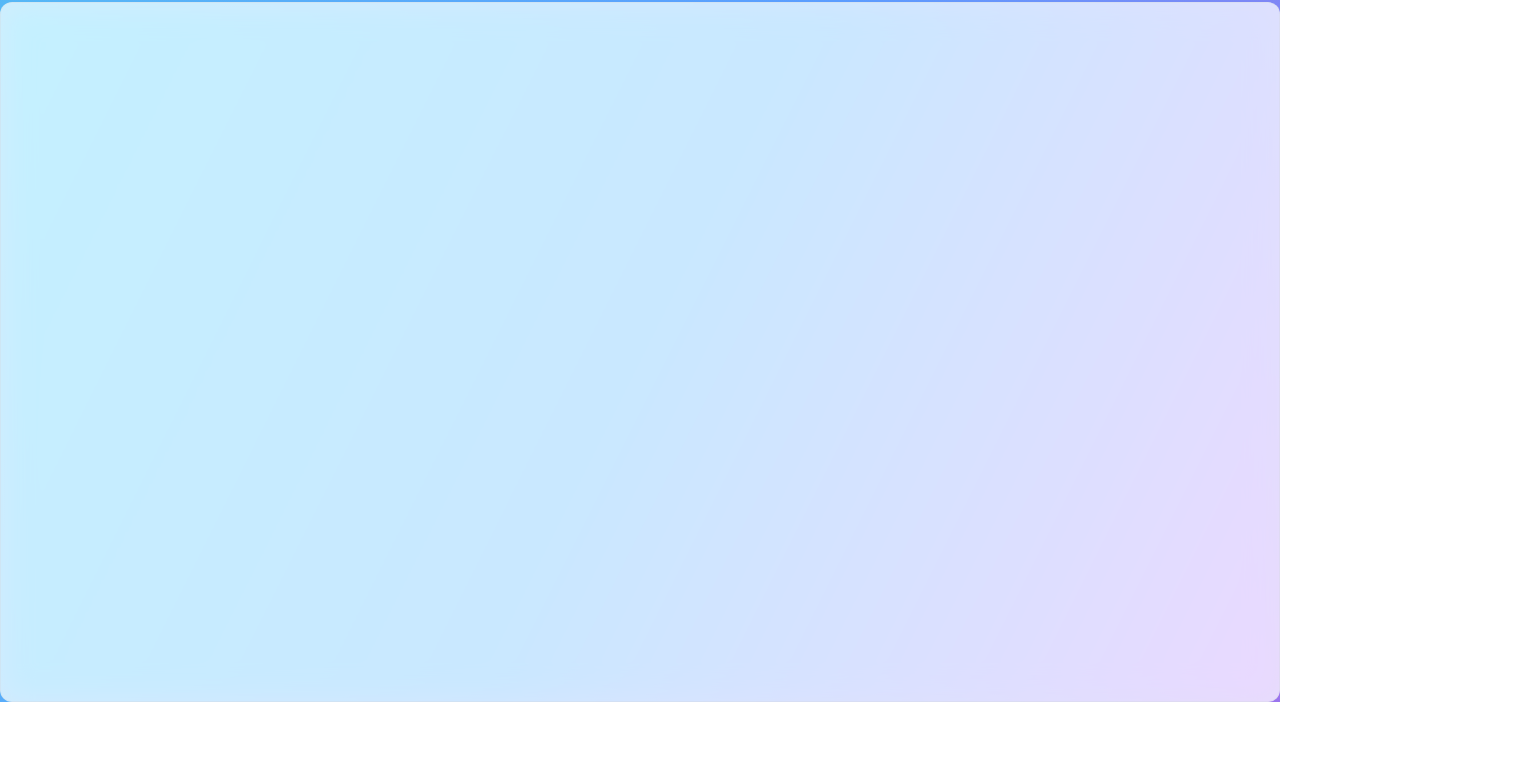
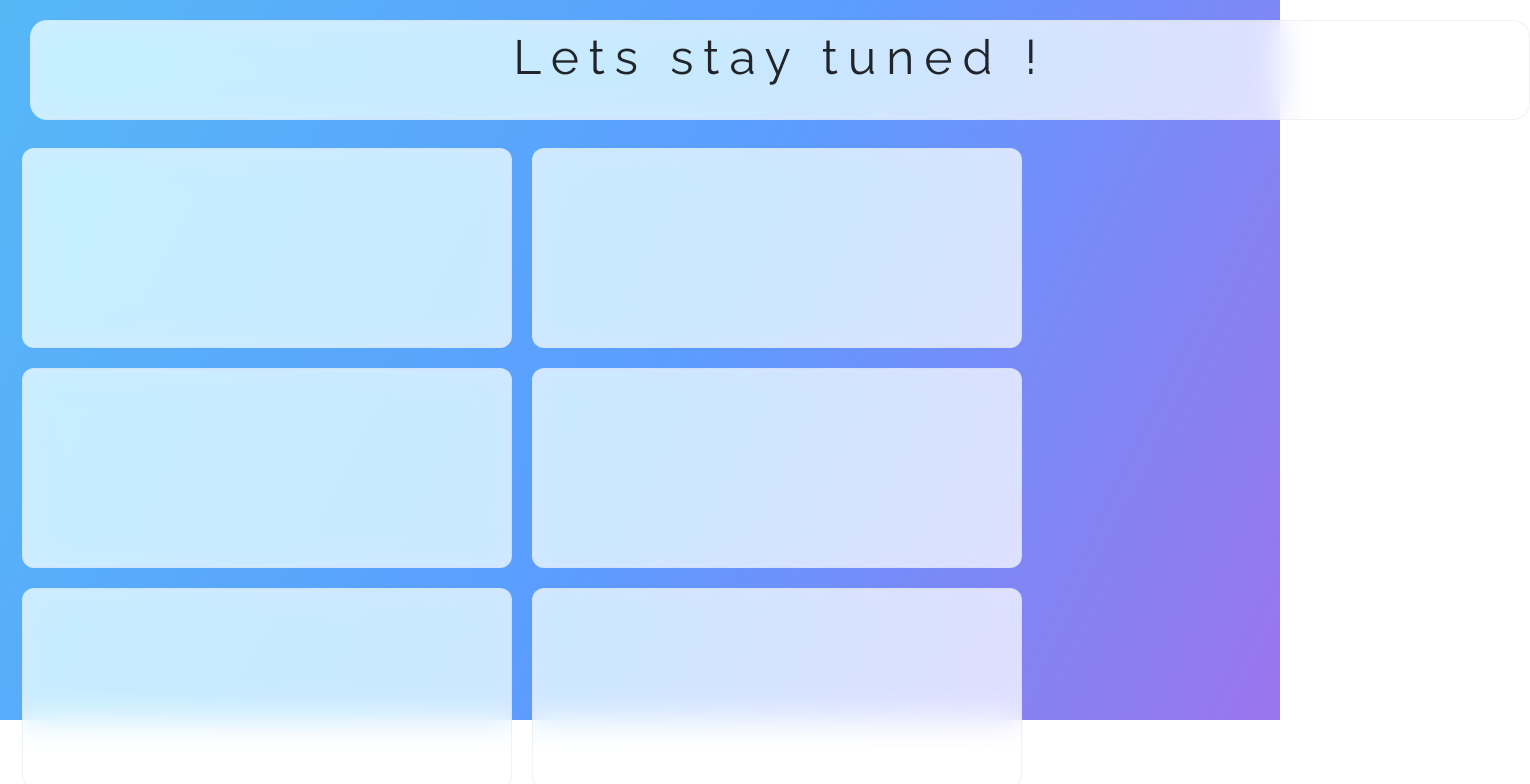
Before and after one commit to alivarastepour/personal-blog, a React (Create React App) app: page / in a window 1280 px wide. Shown: the part 1860-2644 px from the top of the page, 1530 px wide, since content can reach past the window. Before the commit the page ends 2562 px from the top, so only its background shows below. Built offline with nearby package versions, Linux system fonts and the light colour scheme.

Commit message:
more Contact-us component styles

```diff
--- a/src/Components/Contact-us/index.tsx
+++ b/src/Components/Contact-us/index.tsx
@@ -4,8 +4,34 @@ import './styles.scss'
 
 const ContactUs = () => {
     return <>
-        <Wrapper className='container glass'>
-
+        <Wrapper className='container glass-contact-us'>
+            <div className='container-header'>Lets stay tuned !</div>
+            <div className='container-body-flex'>
+                <div className="container-flex-item">
+                    <div></div>
+                    <div></div>
+                </div>
+                <div className="container-flex-item">
+                    <div></div>
+                    <div></div>
+                </div>
+                <div className="container-flex-item">
+                    <div></div>
+                    <div></div>
+                </div>
+                <div className="container-flex-item">
+                    <div></div>
+                    <div></div>
+                </div>
+                <div className="container-flex-item">
+                    <div></div>
+                    <div></div>
+                </div>
+                <div className="container-flex-item">
+                    <div></div>
+                    <div></div>
+                </div>
+            </div>
         </Wrapper>
     </>
 }
--- a/src/Components/Contact-us/styles.scss
+++ b/src/Components/Contact-us/styles.scss
@@ -1,6 +1,27 @@
 @import "../../assets/general-styles";
 
-.glass{
+.glass-contact-us{
+  border-radius: 12px;
+  font-family: 'Raleway', sans-serif;
+}
+.container-header{
+  @include glassMorphism;
+  width: 1500px;
+  height: 100px;
+  text-align: center;
+  margin: 18px;
+  font-size: 3rem;
+  border-radius: 17px;
+  letter-spacing: 10px;
+}
+.container-body-flex{
+  display: flex;
+  flex-wrap: wrap;
+ }
+.container-flex-item{
   @include glassMorphism;
   border-radius: 12px;
+  width: 490px;
+  height: 200px;
+  margin: 10px;
 }
```
